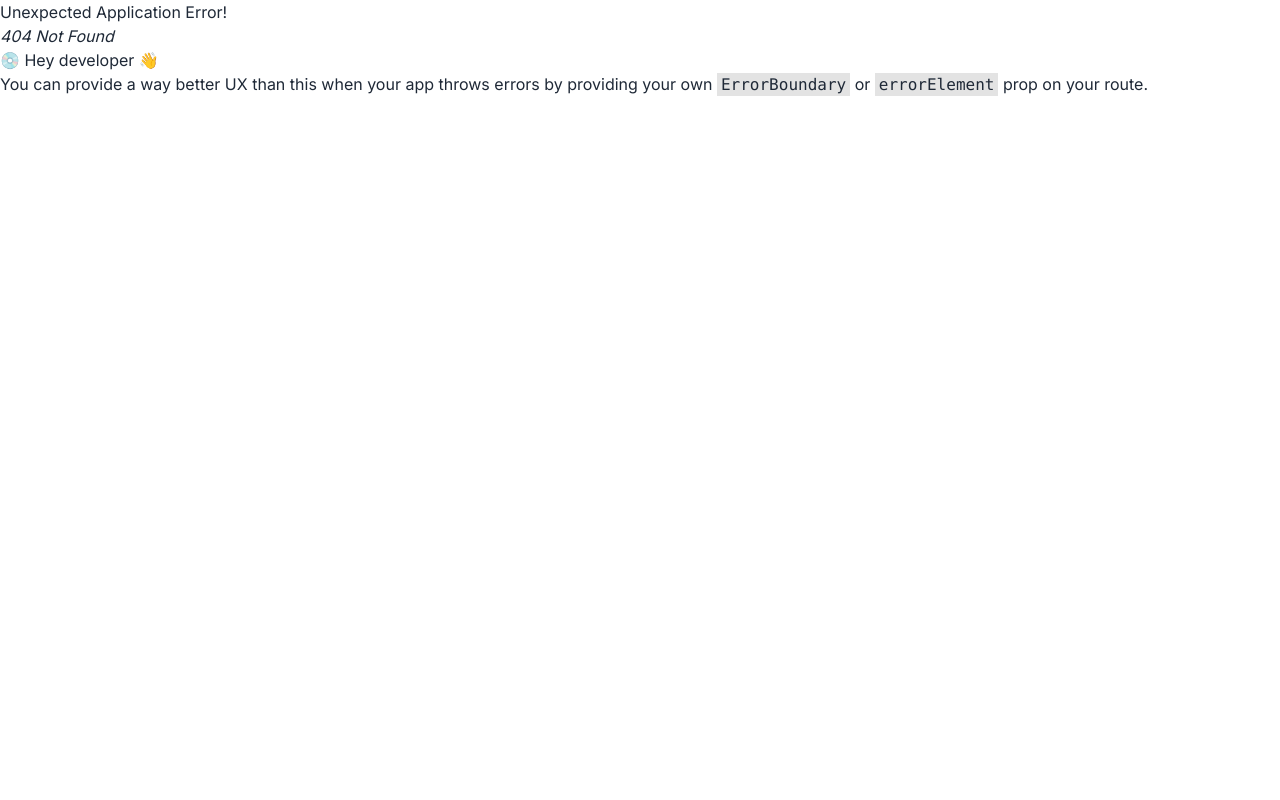
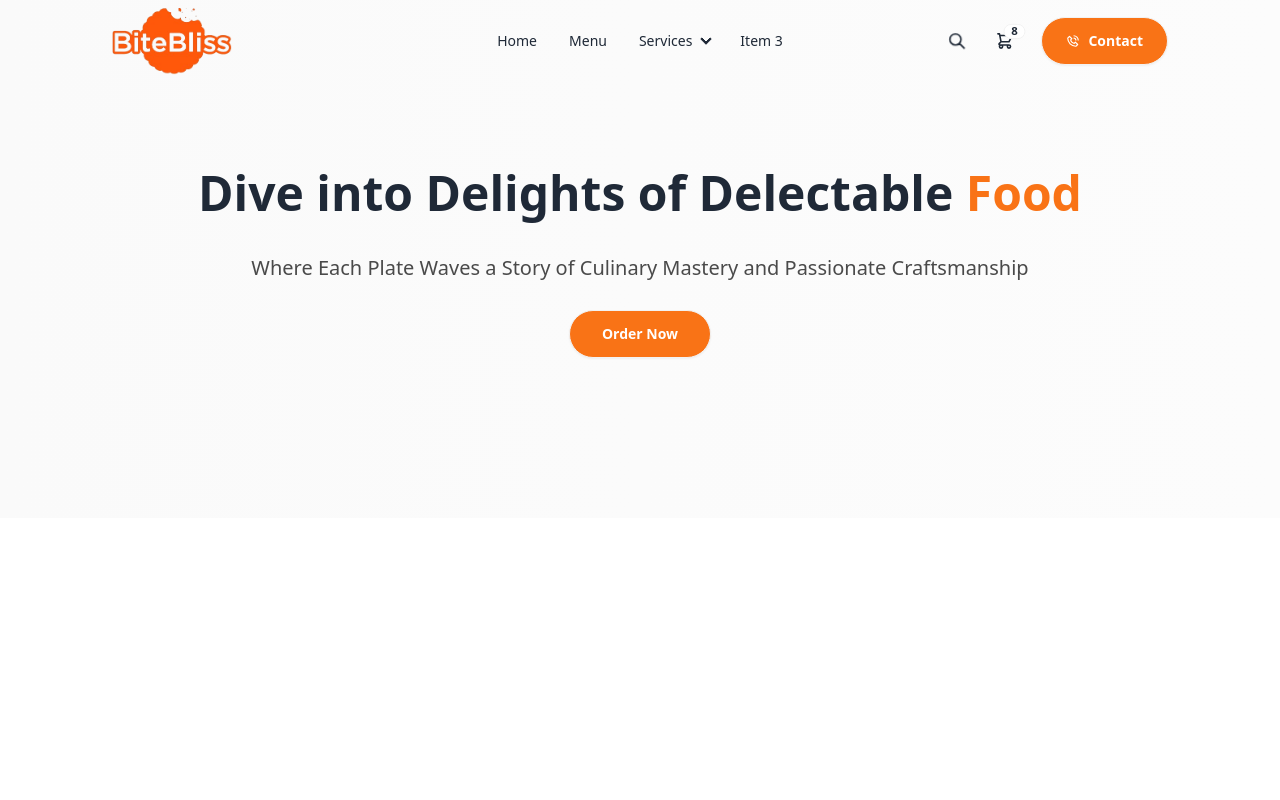
Before and after one commit to Bilal4542/mern-food-ordering-web, a React (Vite) app in the folder frontend/: page /menu in a window 1280 px wide. Before the commit this address had no page. Shown: the top 800 px of the page. Built offline with nearby package versions, Linux system fonts and the light colour scheme.

Commit message:
setup menu page

```diff
--- a/frontend/src/components/Navbar.jsx
+++ b/frontend/src/components/Navbar.jsx
@@ -27,23 +27,10 @@ const Navbar = () => {
   const navItems = (
     <>
       <li>
-        <a>Home</a>
+        <a href="/">Home</a>
       </li>
       <li>
-        <details>
-          <summary>Menu</summary>
-          <ul className="p-2">
-            <li>
-              <a>All</a>
-            </li>
-            <li>
-              <a>Salad</a>
-            </li>
-            <li>
-              <a>Pizza</a>
-            </li>
-          </ul>
-        </details>
+        <a href="/menu">Menu</a>
       </li>
       <li>
         <details>
--- a/frontend/src/layout/MainLayout.jsx
+++ b/frontend/src/layout/MainLayout.jsx
@@ -7,7 +7,9 @@ const MainLayout = () => {
   return (
     <div>
       <Navbar/>
+      <div className='min-h-screen'>
       <Outlet/>
+      </div>
       <Footer/>
     </div>
   )
--- /dev/null
+++ b/frontend/src/pages/menuPage/Menu.jsx
@@ -0,0 +1,21 @@
+import React from 'react'
+
+const Menu = () => {
+  return (
+    <div>
+      {/* menu banner */}
+      <div className='max-w-screen-2xl container px-4 xl:px-24 m-auto bg-gradient-to-r from-[#FAFAFA] from-0% to-[#FCFCFC] to-100%'>
+      <div className="py-40 flex  justify-center items-center gap-8">
+        {/* left side  */}
+        <div className="text-center space-y-7 px-4">
+            <h2 className='text-4xl md:text-5xl leading-snug md:leading-snug font-bold'>Dive into Delights of Delectable <span className='text-orange-500'>Food</span></h2>
+            <p className='text-xl text-[#4A4A4A]'>Where Each Plate Waves a Story of Culinary Mastery and Passionate Craftsmanship</p>
+            <button className='btn bg-orange-500 px-8 py-3 font-semibold text-white rounded-full hover:text-black'>Order Now</button>
+        </div>
+      </div>
+    </div>
+    </div>
+  )
+}
+
+export default Menu
```
Also changed, not shown: frontend/src/router/Router.jsx (+6 -2 lines).
